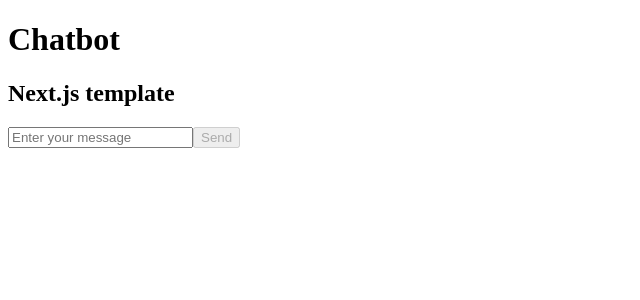
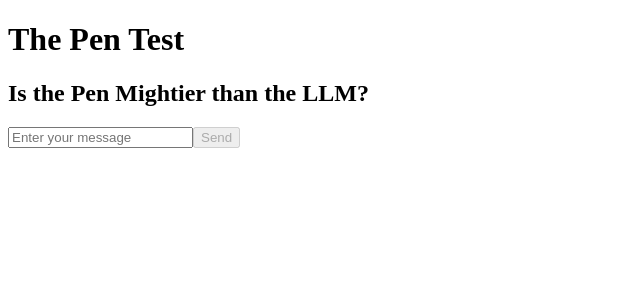
Before and after one commit to fredeerock/sfcg3, a Next.js app: page / in a window 1280 px wide. Shown: the top 300 px of the page, without its empty margins (0-640 px from the left). Built offline with nearby package versions, Linux system fonts and the light colour scheme.

Commit message:
works. changed title.

```diff
--- a/src/app/page.js
+++ b/src/app/page.js
@@ -64,8 +64,8 @@
 
   return (
     <main className="flex min-h-screen flex-col items-center justify-center p-12">
-      <h1 className="text-5xl font-bold mb-2 text-center">Chatbot</h1>
-      <h2 className="text-2xl mb-4 text-center">Next.js template</h2>
+      <h1 className="text-5xl font-bold mb-2 text-center">The Pen Test</h1>
+      <h2 className="text-2xl mb-4 text-center">Is the Pen Mightier than the LLM?</h2>
 
       <div className="w-full max-w-md p-4 border border-gray-300 rounded mb-4 h-64 overflow-y-auto">
         {conversation.map((msg, index) => (
```
